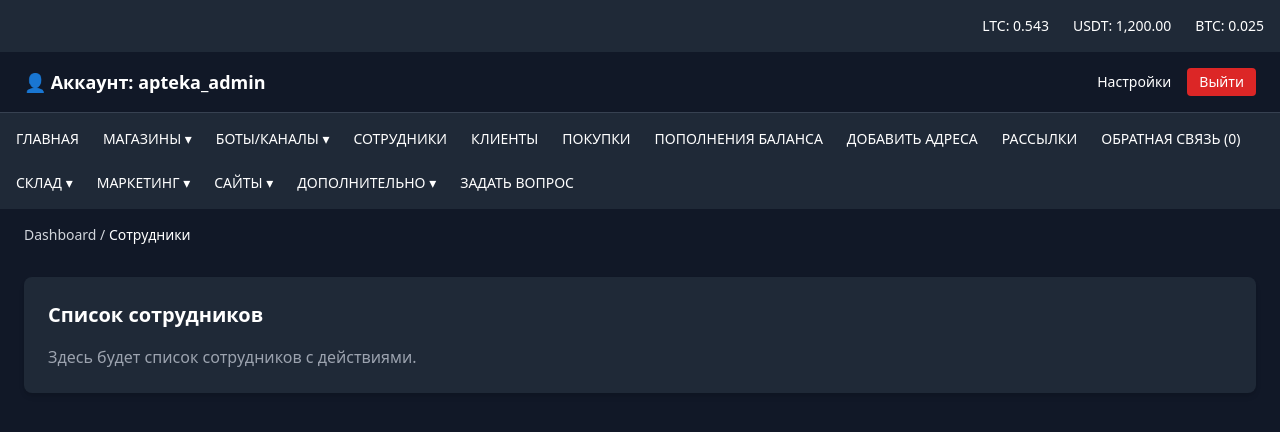
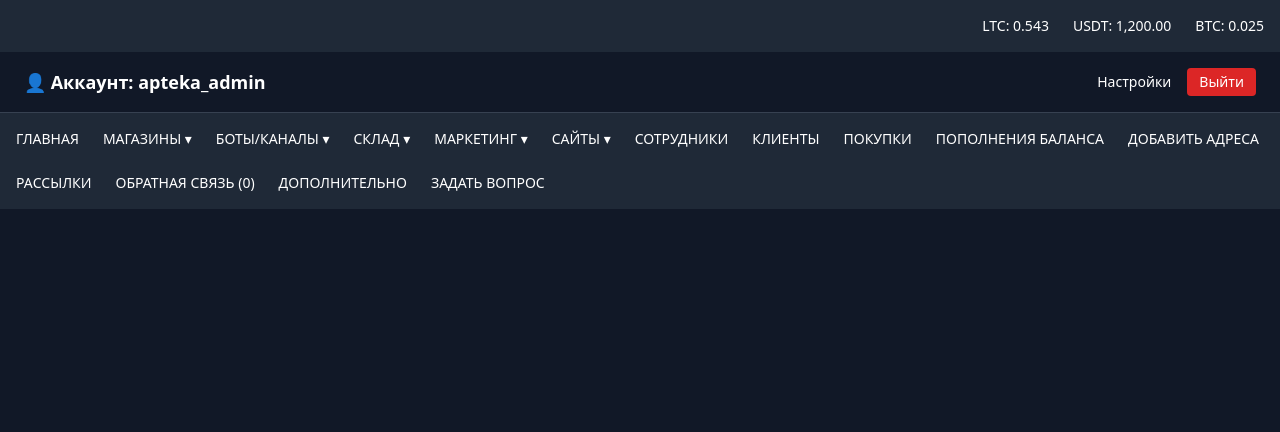
Before and after one commit to keysora/keysora.github.io, a plain HTML site: page index.html in a window 1280 px wide. Drawn offline with nearby package versions, Linux system fonts and the light colour scheme.

Commit message:
Update index.html

```diff
--- a/index.html
+++ b/index.html
@@ -2,11 +2,11 @@
 <html lang="ru">
 <head>
   <meta charset="UTF-8" />
-  <meta name="viewport" content="width=device-width, initial-scale=1.0"/>
+  <meta name="viewport" content="width=device-width, initial-scale=1.0" />
   <title>Админ Панель Аптеки</title>
   <script src="https://cdn.tailwindcss.com"></script>
   <style>
-    .group:hover .dropdown {
+    .group:hover .dropdown, .dropdown:hover {
       display: block;
     }
   </style>
@@ -14,14 +14,14 @@
 <body class="bg-gray-900 text-white font-sans min-h-screen">
 
   <!-- Балансы -->
-  <div class="flex justify-end space-x-6 p-4 bg-gray-800 text-sm">
+  <div class="flex flex-col sm:flex-row justify-end sm:space-x-6 p-4 bg-gray-800 text-sm text-right">
     <div>LTC: 0.543</div>
     <div>USDT: 1,200.00</div>
     <div>BTC: 0.025</div>
   </div>
 
   <!-- Верхняя панель -->
-  <div class="flex justify-between items-center px-6 py-4 bg-gray-850 border-b border-gray-700">
+  <div class="flex flex-col sm:flex-row justify-between items-start sm:items-center px-6 py-4 bg-gray-850 border-b border-gray-700 gap-2 sm:gap-0">
     <div class="text-lg font-semibold">👤 Аккаунт: apteka_admin</div>
     <div class="flex items-center space-x-4">
       <button class="text-sm hover:underline">Настройки</button>
@@ -30,21 +30,20 @@
   </div>
 
   <!-- Главное меню -->
-  <nav class="bg-gray-800 p-4 flex flex-wrap gap-6 text-sm relative">
+  <nav class="bg-gray-800 p-4 flex flex-wrap gap-4 sm:gap-6 text-sm relative z-40">
 
-    <div class="cursor-pointer hover:underline">ГЛАВНАЯ</div>
+    <a href="#" class="hover:underline">ГЛАВНАЯ</a>
 
-    <!-- МАГАЗИНЫ с выпадающим -->
+    <!-- МАГАЗИНЫ -->
     <div class="relative group">
       <div class="cursor-pointer hover:underline">МАГАЗИНЫ ▾</div>
       <div class="dropdown absolute mt-2 bg-white text-black rounded shadow-lg w-56 hidden z-50">
         <a href="#" class="block px-4 py-2 hover:bg-gray-100">ВСЕ МАГАЗИНЫ</a>
         <a href="#" class="block px-4 py-2 hover:bg-gray-100">ВЫВОД СРЕДСТВ</a>
-        <a href="#" class="block px-4 py-2 hover:bg-gray-100">ПУТЬ К СТРАНИЦЕ ВЫВОДА</a>
       </div>
     </div>
 
-    <!-- БОТЫ/КАНАЛЫ с выпадающим -->
+    <!-- БОТЫ/КАНАЛЫ -->
     <div class="relative group">
       <div class="cursor-pointer hover:underline">БОТЫ/КАНАЛЫ ▾</div>
       <div class="dropdown absolute mt-2 bg-white text-black rounded shadow-lg w-64 hidden z-50">
@@ -57,33 +56,56 @@
       </div>
     </div>
 
-    <!-- Остальные -->
-    <div class="cursor-pointer hover:underline">СОТРУДНИКИ</div>
-    <div class="cursor-pointer hover:underline">КЛИЕНТЫ</div>
-    <div class="cursor-pointer hover:underline">ПОКУПКИ</div>
-    <div class="cursor-pointer hover:underline">ПОПОЛНЕНИЯ БАЛАНСА</div>
-    <div class="cursor-pointer hover:underline">ДОБАВИТЬ АДРЕСА</div>
-    <div class="cursor-pointer hover:underline">РАССЫЛКИ</div>
-    <div class="cursor-pointer hover:underline">ОБРАТНАЯ СВЯЗЬ (0)</div>
-    <div class="cursor-pointer hover:underline">СКЛАД ▾</div>
-    <div class="cursor-pointer hover:underline">МАРКЕТИНГ ▾</div>
-    <div class="cursor-pointer hover:underline">САЙТЫ ▾</div>
-    <div class="cursor-pointer hover:underline">ДОПОЛНИТЕЛЬНО ▾</div>
-    <div class="cursor-pointer hover:underline">ЗАДАТЬ ВОПРОС</div>
+    <!-- СКЛАД -->
+    <div class="relative group">
+      <div class="cursor-pointer hover:underline">СКЛАД ▾</div>
+      <div class="dropdown absolute mt-2 bg-white text-black rounded shadow-lg w-64 hidden z-50">
+        <a href="#" class="block px-4 py-2 hover:bg-gray-100">КУРЬЕРЫ</a>
+        <a href="#" class="block px-4 py-2 hover:bg-gray-100">ГОРОДА</a>
+        <a href="#" class="block px-4 py-2 hover:bg-gray-100">РАЙОНЫ</a>
+        <a href="#" class="block px-4 py-2 hover:bg-gray-100">ГРУППЫ ТОВАРОВ</a>
+        <a href="#" class="block px-4 py-2 hover:bg-gray-100">ВИДЫ ТОВАРОВ</a>
+        <a href="#" class="block px-4 py-2 hover:bg-gray-100">МК</a>
+        <a href="#" class="block px-4 py-2 hover:bg-gray-100">АДРЕСА</a>
+        <a href="#" class="block px-4 py-2 hover:bg-gray-100">ИСТОРИЯ ИЗМЕНЕНИЯ СКЛАДА</a>
+        <a href="#" class="block px-4 py-2 hover:bg-gray-100">УВЕДОМЛЕНИЯ ПО ОСТАТКАМ</a>
+      </div>
+    </div>
+
+    <!-- МАРКЕТИНГ -->
+    <div class="relative group">
+      <div class="cursor-pointer hover:underline">МАРКЕТИНГ ▾</div>
+      <div class="dropdown absolute mt-2 bg-white text-black rounded shadow-lg w-64 hidden z-50">
+        <a href="#" class="block px-4 py-2 hover:bg-gray-100">ОТЗЫВЫ</a>
+        <a href="#" class="block px-4 py-2 hover:bg-gray-100">ПРОМО-АКЦИИ</a>
+        <a href="#" class="block px-4 py-2 hover:bg-gray-100">НАКОПИТЕЛЬНЫЕ СКИДКИ</a>
+        <a href="#" class="block px-4 py-2 hover:bg-gray-100">ПРОМОКОДЫ</a>
+        <a href="#" class="block px-4 py-2 hover:bg-gray-100">РАССЫЛКИ</a>
+        <a href="#" class="block px-4 py-2 hover:bg-gray-100">АВТО-ПЕРЕСЫЛКИ</a>
+      </div>
+    </div>
+
+    <!-- САЙТЫ -->
+    <div class="relative group">
+      <div class="cursor-pointer hover:underline">САЙТЫ ▾</div>
+      <div class="dropdown absolute mt-2 bg-white text-black rounded shadow-lg w-64 hidden z-50">
+        <a href="#" class="block px-4 py-2 hover:bg-gray-100">ДОМЕНЫ</a>
+        <a href="#" class="block px-4 py-2 hover:bg-gray-100">СТРАНИЦЫ</a>
+        <a href="#" class="block px-4 py-2 hover:bg-gray-100">НОВОСТИ</a>
+      </div>
+    </div>
+
+    <!-- Остальные кнопки без выпадашек -->
+    <a href="#" class="hover:underline">СОТРУДНИКИ</a>
+    <a href="#" class="hover:underline">КЛИЕНТЫ</a>
+    <a href="#" class="hover:underline">ПОКУПКИ</a>
+    <a href="#" class="hover:underline">ПОПОЛНЕНИЯ БАЛАНСА</a>
+    <a href="#" class="hover:underline">ДОБАВИТЬ АДРЕСА</a>
+    <a href="#" class="hover:underline">РАССЫЛКИ</a>
+    <a href="#" class="hover:underline">ОБРАТНАЯ СВЯЗЬ (0)</a>
+    <a href="#" class="hover:underline">ДОПОЛНИТЕЛЬНО</a>
+    <a href="#" class="hover:underline">ЗАДАТЬ ВОПРОС</a>
   </nav>
-
-  <!-- Хлебные крошки -->
-  <div class="px-6 py-4 text-sm text-gray-300">
-    Dashboard / <span class="text-white">Сотрудники</span>
-  </div>
-
-  <!-- Контент -->
-  <div class="px-6 py-4">
-    <div class="bg-gray-800 p-6 rounded-lg shadow-md">
-      <h2 class="text-xl font-bold mb-4">Список сотрудников</h2>
-      <p class="text-gray-400">Здесь будет список сотрудников с действиями.</p>
-    </div>
-  </div>
 
 </body>
 </html>
```
